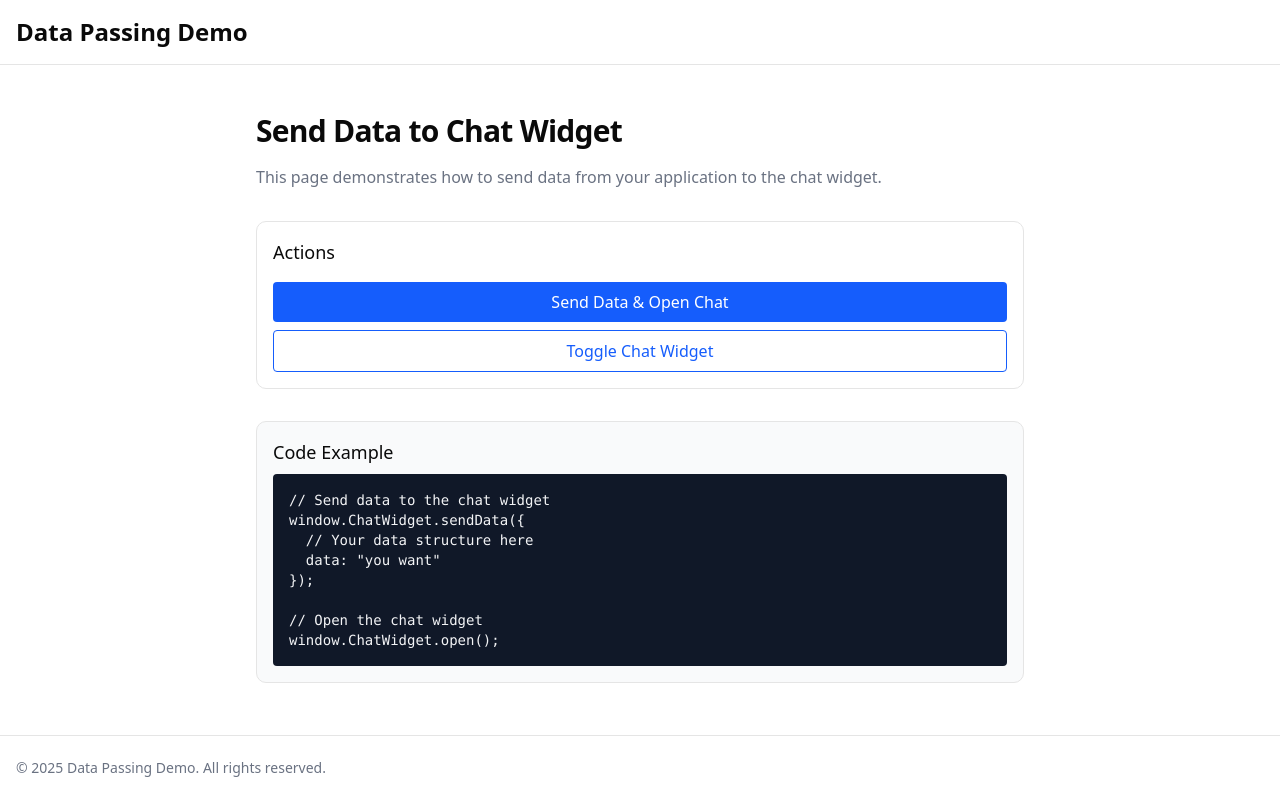
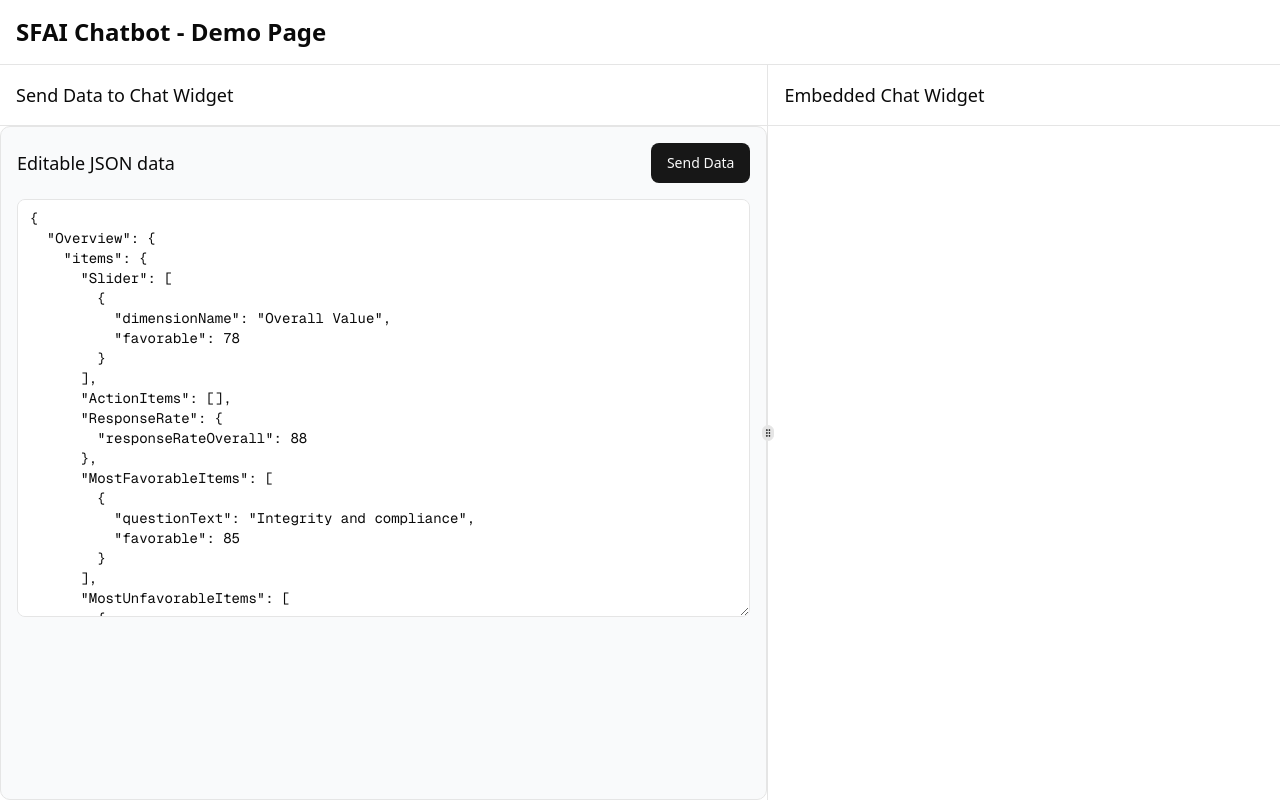
Before and after one commit to nesaplay/sfai-chat-widget, a Next.js app: page /demo-data in a window 1280 px wide. Built offline with nearby package versions, Linux system fonts and the light colour scheme.

Commit message:
updated demo page

```diff
--- a/app/demo-data/page.tsx
+++ b/app/demo-data/page.tsx
@@ -1,96 +1,120 @@
-"use client"
+"use client";
+
+import { useEffect, useState } from "react";
+import { ResizableHandle, ResizablePanel, ResizablePanelGroup } from "@/components/ui/resizable";
+import { Textarea } from "@/components/ui/textarea";
+import { Toaster, toast } from "sonner";
+import { Button } from "@/components/ui/button";
+
+const defaultWidgetData = {
+  Overview: {
+    items: {
+      Slider: [{ dimensionName: "Overall Value", favorable: 78 }],
+      ActionItems: [],
+      ResponseRate: { responseRateOverall: 88 },
+      MostFavorableItems: [{ questionText: "Integrity and compliance", favorable: 85 }],
+      MostUnfavorableItems: [{ questionText: "Financial cost savings", unfavorable: 21 }],
+      MostImprovedItems: [],
+      MostDeclinedItems: [],
+      KeyDrivers: [],
+      DimensionDetail: [],
+    },
+    modules: ["Slider", "MostFavorableItems", "MostUnfavorableItems"],
+  },
+  Dimensions: [
+    { dimensionName: "Service Dimensions", favorable: 69 },
+    { dimensionName: "Core Deliverables", favorable: 74 },
+  ],
+  Heatmap: { columns: [], rows: [] },
+  Questions: [],
+};
 
 export default function DemoDataPage() {
+  const [code, setCode] = useState(JSON.stringify(defaultWidgetData, null, 2));
+
+  useEffect(() => {
+    // Find if the script is already there
+    if (document.querySelector('script[src="/widget.js"]')) {
+      // you could potentially remove and re-add, but for now we'll just let it be
+      return;
+    }
+
+    // Add the widget script dynamically
+    const script = document.createElement("script");
+    script.src = "/widget.js";
+    script.async = true;
+    // Set attributes for inline mode
+    script.dataset.widgetMode = "inline";
+    script.dataset.widgetContainerId = "chat-widget-container";
+
+    document.body.appendChild(script);
+
+    // Cleanup function to remove the script when the component unmounts
+    return () => {
+      const existingScript = document.querySelector('script[src="/widget.js"]');
+      if (existingScript) {
+        document.body.removeChild(existingScript);
+      }
+      // Also, you might want to clean up the window.ChatWidget object
+      if (window.ChatWidget) {
+        delete window.ChatWidget;
+      }
+    };
+  }, []);
+
+  const handleSendData = () => {
+    if (window.ChatWidget) {
+      try {
+        const data = JSON.parse(code);
+        window.ChatWidget.sendData(data);
+        toast.success("Data sent to widget successfully!");
+      } catch (error) {
+        toast.error("Invalid JSON: Please check the data format.");
+      }
+    }
+  };
+
   return (
-    <div className="flex flex-col min-h-screen">
-      <header className="border-b">
+    <div className="flex flex-col h-screen">
+      <Toaster />
+      <header className="border-b shrink-0">
         <div className="container flex items-center h-16 px-4 mx-auto">
-          <h1 className="text-2xl font-bold">Data Passing Demo</h1>
+          <h1 className="text-2xl font-bold">SFAI Chatbot - Demo Page</h1>
         </div>
       </header>
-      <main className="flex-1">
-        <div className="container px-4 py-12 mx-auto">
-          <div className="max-w-3xl mx-auto space-y-8">
-            <div className="space-y-4">
-              <h2 className="text-3xl font-bold tracking-tight">Send Data to Chat Widget</h2>
-              <p className="text-gray-500 dark:text-gray-400">
-                This page demonstrates how to send data from your application to the chat widget.
-              </p>
+      <ResizablePanelGroup direction="horizontal" className="flex-1">
+        <ResizablePanel defaultSize={60}>
+          <div className="flex flex-col h-full">
+            <div className="p-4 border-b">
+              <h2 className="text-lg font-medium">Send Data to Chat Widget</h2>
             </div>
 
-            <div className="p-4 border rounded-lg">
-              <h3 className="mb-4 text-lg font-medium">Actions</h3>
-              <div className="space-y-2">
-                <button
-                  className="w-full px-4 py-2 text-white bg-blue-600 rounded hover:bg-blue-700"
-                  onClick={() => {
-                    if (window.ChatWidget) {
-                      // You can send any data structure you want
-                      window.ChatWidget.sendData({
-                        // This is just an example - you can define your own data structure
-                        pageInfo: {
-                          title: "Data Passing Demo",
-                          url: window.location.href,
-                        },
-                        userData: {
-                          loggedIn: true,
-                          username: "demo_user",
-                        },
-                      })
-                      window.ChatWidget.open()
-                    }
-                  }}
-                >
-                  Send Data & Open Chat
-                </button>
-                <button
-                  className="w-full px-4 py-2 text-blue-600 bg-white border border-blue-600 rounded hover:bg-blue-50"
-                  onClick={() => {
-                    if (window.ChatWidget) {
-                      window.ChatWidget.toggle()
-                    }
-                  }}
-                >
-                  Toggle Chat Widget
-                </button>
+            <div className="p-4 border rounded-lg bg-gray-50 space-y-4 h-full">
+              <div className="flex items-center justify-between">
+                <h3 className="text-lg font-medium">Editable JSON data</h3>
+                <Button onClick={handleSendData}>Send Data</Button>
               </div>
-            </div>
-
-            <div className="p-4 border rounded-lg bg-gray-50">
-              <h3 className="mb-2 text-lg font-medium">Code Example</h3>
-              <pre className="p-4 overflow-x-auto text-sm bg-gray-900 text-gray-100 rounded">
-                {`// Send data to the chat widget
-window.ChatWidget.sendData({
-  // Your data structure here
-  data: "you want"
-});
-
-// Open the chat widget
-window.ChatWidget.open();`}
-              </pre>
+              <Textarea
+                value={code}
+                onChange={(e) => setCode(e.target.value)}
+                className="w-full font-mono text-sm"
+                rows={20}
+              />
             </div>
           </div>
-        </div>
-      </main>
-      <footer className="border-t">
-        <div className="container flex items-center h-16 px-4 mx-auto">
-          <p className="text-sm text-gray-500 dark:text-gray-400">
-            © {new Date().getFullYear()} Data Passing Demo. All rights reserved.
-          </p>
-        </div>
-      </footer>
-
-      <script
-        dangerouslySetInnerHTML={{
-          __html: `
-            // Add the widget script dynamically
-            const script = document.createElement('script');
-            script.src = '/widget.js';
-            script.async = true;
-            document.body.appendChild(script);
-          `,
-        }}
-      />
+        </ResizablePanel>
+        <ResizableHandle withHandle />
+        <ResizablePanel defaultSize={40}>
+          <div className="flex flex-col h-full">
+            <div className="p-4 border-b">
+              <h3 className="text-lg font-medium">Embedded Chat Widget</h3>
+            </div>
+            <div className="flex-1 p-4">
+              <div id="chat-widget-container" className="w-full h-full" />
+            </div>
+          </div>
+        </ResizablePanel>
+      </ResizablePanelGroup>
     </div>
-  )
+  );
 }
```
